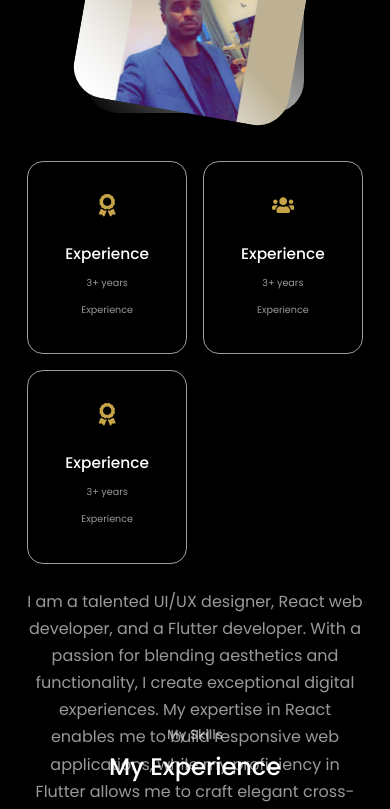
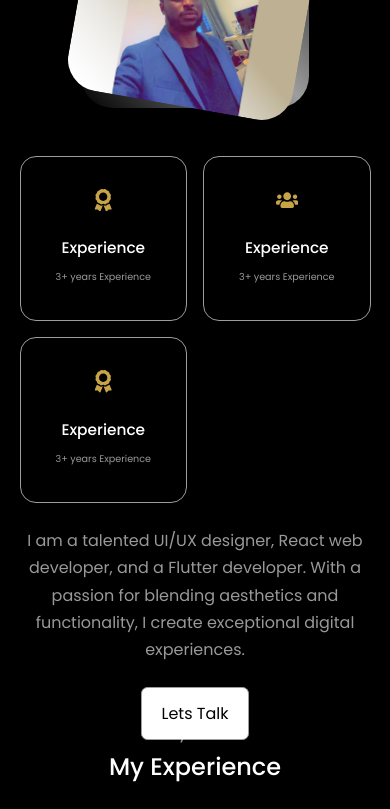
Before and after one commit to samstickkz/my_portfolio, a React (Create React App) app: page / in a window 390 px wide. Shown: the part 1156-1965 px from the top of the page. Built offline with nearby package versions, Linux system fonts and the light colour scheme.

Commit message:
mobile size fixes

```diff
--- a/src/components/about/about.css
+++ b/src/components/about/about.css
@@ -2,6 +2,7 @@
   display: grid;
   grid-template-columns: 35% 50%;
   gap: 15%;
+  margin-bottom: 4rem;
 }
 
 .about__me {
@@ -98,15 +99,11 @@
     gap: 1rem;
   }
 
-  .about__content  {
+  .about__content {
     text-align: center;
   }
 
   .about__content p {
-    margin:1.5rem 0;
+    margin: 1.5rem 0;
   }
 }
-
-.btn_primary {
-  justify-content: center;
-}
--- a/src/components/about/about.jsx
+++ b/src/components/about/about.jsx
@@ -39,12 +39,7 @@ const about = () => {
           <p>
             I am a talented UI/UX designer, React web developer, and a Flutter
             developer. With a passion for blending aesthetics and functionality,
-            I create exceptional digital experiences. My expertise in React
-            enables me to build responsive web applications, while my
-            proficiency in Flutter allows me to craft elegant cross-platform
-            mobile apps for IOS and ANDROID. With a dedication to innovation and user-centered
-            design, I consistently deliver high-quality solutions that exceed
-            expectations.
+            I create exceptional digital experiences.
           </p>
           <a href="#contact" className="btn btn_primary">
             Lets Talk
--- a/src/components/header/header.css
+++ b/src/components/header/header.css
@@ -71,18 +71,6 @@ header {
 @media screen and (max-width: 600px) {
   header {
     height: 100vh;
-  }
-  .header__socials,
-  .scroll__down {
-    display: none;
-  }
-}
-@media screen and (max-width: 490px) {
-  .header__container h1 {
-    font-size: 1.5rem;
-  }
-  header {
-    height: 100vh;
     width: max-content;
   }
   .header__socials,
@@ -90,3 +78,16 @@ header {
     display: none;
   }
 }
+/* @media screen and (max-width: 490px) {
+  .header__container h1 {
+    font-size: 1.5rem;
+  }
+  header {
+    height: 100vh;
+
+  }
+  .header__socials,
+  .scroll__down {
+    display: none;
+  }
+} */
--- a/src/index.css
+++ b/src/index.css
@@ -128,7 +128,7 @@ img {
 
 /* ==== small devices*/
 
-@media screen and (max-width: 600) {
+@media screen and (max-width: 600px) {
   .container {
     width: var(--container-width-sm);
   }
```
